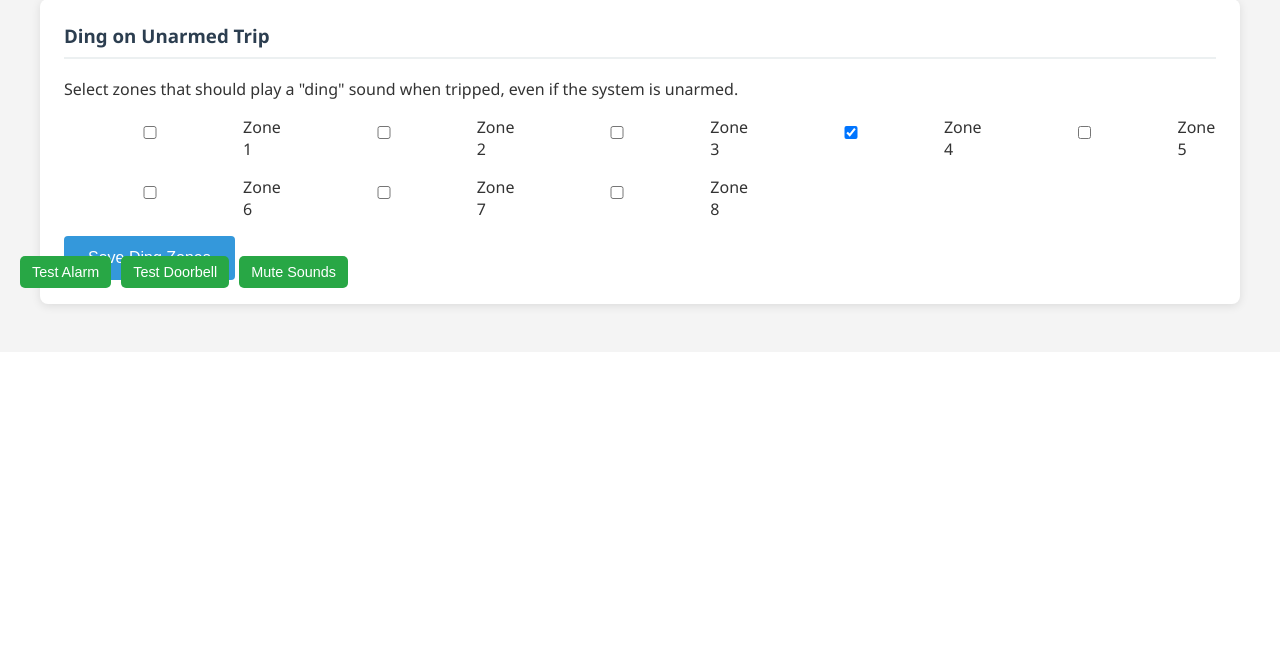
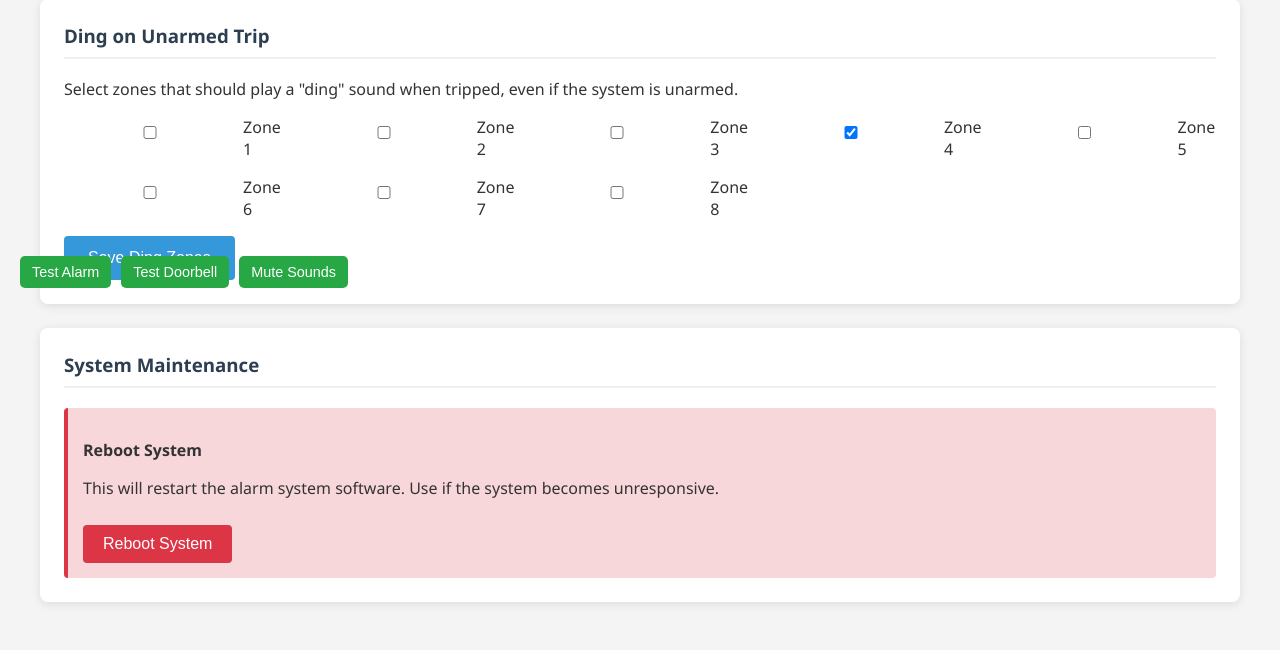
Before and after one commit to eplemonsqueezys/Home-Security-System, a Flask app: page / in a window 1280 px wide, after a click on "Options". Shown: the part 492-1142 px from the top of the page. Before the commit the page ends 805 px from the top, so only its background shows below. Run offline with Flask 3, Linux system fonts and the light colour scheme.

Commit message:
added rebooting

```diff
--- a/PI-Home-Security/main.py
+++ b/PI-Home-Security/main.py
@@ -5,6 +5,8 @@ import json
 import os
 import atexit
 import logging
+import signal
+import sys
 from collections import defaultdict
 import datetime
 
@@ -666,6 +668,22 @@ def system_info():
         'version': '1.3.1'
     })
 
+@app.route('/api/reboot', methods=['POST'])
+def api_reboot():
+    logger.warning("Reboot requested via API. Restarting system...")
+
+    # Schedule the restart after a short delay to allow the response to be sent
+    threading.Timer(1.0, restart_application).start()
+
+    return jsonify({"status": "rebooting", "message": "System will restart shortly"})
+
+def restart_application():
+    logger.info("Restarting application...")
+
+    os.kill(os.getpid(), signal.SIGINT)
+
+    # os.system("sudo systemctl restart your-service-name.service")
+
 # --- Cleanup on Exit ---
 def cleanup():
     global schedule_runner_active
--- a/PI-Home-Security/templates/index.html
+++ b/PI-Home-Security/templates/index.html
@@ -293,7 +293,31 @@ tr:nth-child(even) {
     padding-top: 20%;
 }
 
-/* Table styles for mode zones */
+.reboot-section {
+    background-color: #f8d7da;
+    border-left: 4px solid #dc3545;
+    padding: 15px;
+    margin-top: 20px;
+    border-radius: 4px;
+}
+
+.reboot-btn {
+    background-color: #dc3545;
+    color: white;
+    border: none;
+    padding: 10px 20px;
+    border-radius: 4px;
+    cursor: pointer;
+    font-size: 1rem;
+    transition: background 0.3s;
+    display: inline-block;
+    margin-top: 10px;
+}
+
+.reboot-btn:hover {
+    background-color: #c82333;
+}
+
 .mode-zones-table {
     width: 100%;
     margin: 1em 0;
@@ -366,6 +390,15 @@ tr:nth-child(even) {
             <p>Select zones that should play a "ding" sound when tripped, even if the system is unarmed.</p>
             <div id="ding-zones-list" class="zone-list"></div>
             <button onclick="saveDingZones()">Save Ding Zones</button>
+        </div>
+
+        <div class="card">
+            <h3 class="card-title">System Maintenance</h3>
+            <div class="reboot-section">
+                <p><strong>Reboot System</strong></p>
+                <p>This will restart the alarm system software. Use if the system becomes unresponsive.</p>
+                <button class="reboot-btn" onclick="rebootSystem()">Reboot System</button>
+            </div>
         </div>
     </div>
 
@@ -553,7 +586,12 @@ tr:nth-child(even) {
 
             render();
             renderOptions();
-            renderModes();
+
+            // Only refresh mode zones if not currently focused
+            if (!isModeInputFocused) {
+                renderModes();
+            }
+
             renderSchedules();
 
             // Only refresh pin inputs if not currently focused
@@ -682,7 +720,7 @@ tr:nth-child(even) {
     function renderModes(){
         // Update mode options
         document.getElementById('homeModeOption').classList.toggle('active', mode === 'home');
-        document.getElementById('awayModeOption').classList.toggle('active', mode === 'away');
+        document.getElementById('awayModeOption').classlist.toggle('active', mode === 'away');
 
         // Render mode zones table
         const tableBody = document.getElementById('mode-zones-table');
@@ -992,6 +1030,31 @@ tr:nth-child(even) {
         }
     }
 
+    async function rebootSystem() {
+        if (!confirm('WARNING: This will restart the system. Are you sure?')) {
+            return;
+        }
+
+        showLoading();
+        try {
+            const response = await fetch('/api/reboot', {
+                method: 'POST'
+            });
+
+            if (!response.ok) {
+                const errorData = await response.json();
+                throw new Error(errorData.error || 'Reboot failed');
+            }
+
+            alert('System is rebooting. Please wait about 10 seconds and refresh the page.');
+        } catch (error) {
+            console.error('Reboot error:', error);
+            alert(`Error: ${error.message}`);
+        } finally {
+            hideLoading();
+        }
+    }
+
     // Initialize
     show('status');
     pollInterval = setInterval(fetchAll, 1000);
```
